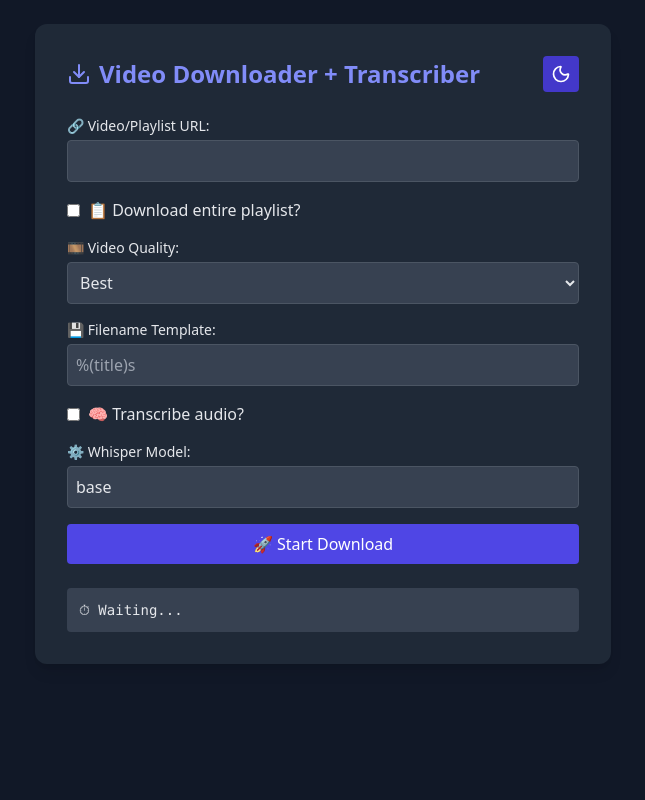
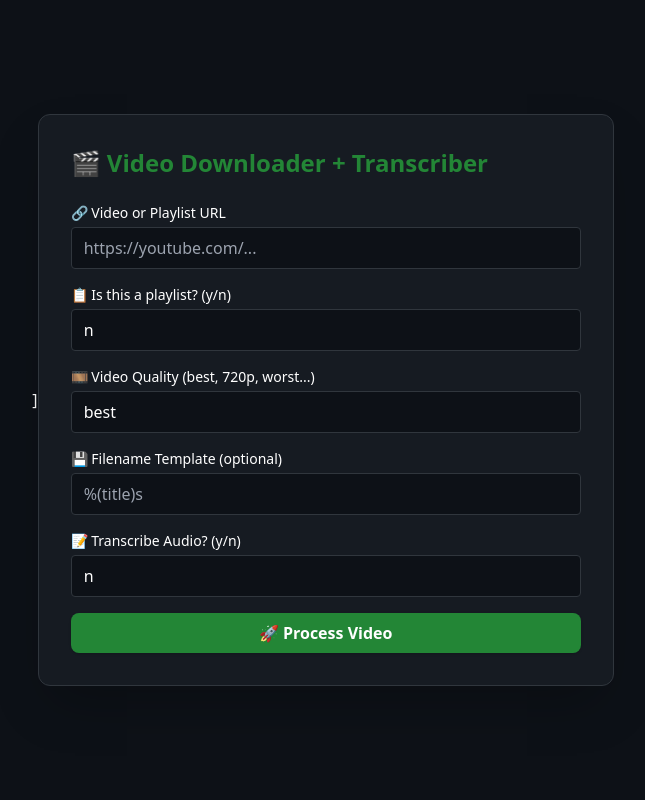
Before and after one commit to OppsEnPassant/SmartRip, a FastAPI app: page / in a window 1280 px wide. Shown: the whole page, without its empty margins (317-962 px from the left). Run offline with FastAPI, Linux system fonts and the light colour scheme; some libraries are stand-ins or nearby versions.

Commit message:
Update index.html

```diff
--- a/templates/index.html
+++ b/templates/index.html
@@ -1,118 +1,62 @@
-<!DOCTYPE html>
-<html lang="en" class="dark">
+]<!DOCTYPE html>
+<html lang="en">
 <head>
   <meta charset="UTF-8" />
-    <title>🎬 Video Downloader + Transcriber</title>
+  <title>Video Downloader + Transcriber</title>
+  <meta name="viewport" content="width=device-width, initial-scale=1.0" />
   <script src="https://cdn.tailwindcss.com"></script>
-    <script src="https://unpkg.com/lucide@latest"></script>
   <script>
     tailwind.config = {
-            darkMode: 'class',
-        };
-        // Toggle dark mode
-        function toggleDarkMode() {
-            document.documentElement.classList.toggle('dark');
-        }
-
-        async function submitForm(event) {
-            event.preventDefault();
-            const formData = new FormData(event.target);
-            const result = document.getElementById("result");
-            const videoPlayer = document.getElementById("videoPlayer");
-            const transcriptBox = document.getElementById("transcript");
-
-            result.innerText = "⏳ Downloading and processing...";
-            videoPlayer.classList.add("hidden");
-            transcriptBox.classList.add("hidden");
-            videoPlayer.src = "";
-            transcriptBox.innerText = "";
-
-            try {
-                const res = await fetch("http://localhost:8000/process", {
-                    method: "POST",
-                    body: formData
-                });
-                const data = await res.json();
-
-                result.innerText = "✅ Download complete!";
-
-                if (data.video) {
-                    videoPlayer.src = data.video;
-                    videoPlayer.classList.remove("hidden");
-                }
-                if (data.transcript) {
-                    transcriptBox.innerText = "📝 Transcript:\n" + data.transcript;
-                    transcriptBox.classList.remove("hidden");
-                }
-
-                document.getElementById("downloadLinks").innerHTML = `
-              <a href="${data.video}" download class="text-indigo-500 underline block mt-2">⬇️ Download Video</a>
-              ${data.transcript ? `<a href="${data.transcript}" download class="text-indigo-500 underline mt-1">📝 Download Transcript</a>` : ""}
-            `;
-            } catch (error) {
-                result.innerText = "❌ Error: " + error;
+      darkMode: 'media',
+      theme: {
+        extend: {
+          colors: {
+            githubGray: '#0d1117',
+            githubLight: '#161b22',
+            githubBorder: '#30363d',
+            githubAccent: '#238636'
           }
         }
+      }
+    };
   </script>
 </head>
-<body class="bg-gray-100 dark:bg-gray-900 text-gray-800 dark:text-gray-200 font-sans p-6 transition-colors duration-500">
-    <div class="max-w-xl mx-auto bg-white dark:bg-gray-800 shadow-lg rounded-xl p-8 space-y-6 transition-all duration-500">
-        <div class="flex justify-between items-center">
-            <h1 class="text-2xl font-bold text-indigo-600 dark:text-indigo-400 flex items-center gap-2">
-                <i data-lucide="download" class="w-6 h-6"></i>
-                Video Downloader + Transcriber
+<body class="bg-githubGray text-white min-h-screen flex items-center justify-center p-4">
+  <div class="bg-githubLight border border-githubBorder rounded-xl shadow-2xl p-8 w-full max-w-xl space-y-6">
+    <h1 class="text-2xl font-bold text-githubAccent flex items-center gap-2">
+      🎬 Video Downloader + Transcriber
     </h1>
-            <button onclick="toggleDarkMode()" class="p-2 rounded bg-indigo-200 dark:bg-indigo-700 text-indigo-800 dark:text-white">
-                <i data-lucide="moon" class="w-5 h-5"></i>
-            </button>
+
+    <form action="/process" method="post" class="space-y-4">
+      <div>
+        <label class="block text-sm font-medium mb-1">🔗 Video or Playlist URL</label>
+        <input type="text" name="url" required placeholder="https://youtube.com/..." class="w-full px-3 py-2 rounded bg-githubGray border border-githubBorder focus:outline-none focus:ring-2 focus:ring-githubAccent" />
       </div>
 
-        <form onsubmit="submitForm(event)" class="space-y-4">
       <div>
-                <label class="block text-sm font-medium">🔗 Video/Playlist URL:</label>
-                <input name="url" required class="w-full p-2 border rounded mt-1 bg-gray-50 dark:bg-gray-700 dark:border-gray-600" />
+        <label class="block text-sm font-medium mb-1">📋 Is this a playlist? (y/n)</label>
+        <input type="text" name="is_playlist" value="n" class="w-full px-3 py-2 rounded bg-githubGray border border-githubBorder" />
       </div>
-            <div class="flex items-center space-x-2">
-                <input name="is_playlist" type="checkbox" class="accent-indigo-600" />
-                <label>📋 Download entire playlist?</label>
+
+      <div>
+        <label class="block text-sm font-medium mb-1">🎞️ Video Quality (best, 720p, worst...)</label>
+        <input type="text" name="quality" value="best" class="w-full px-3 py-2 rounded bg-githubGray border border-githubBorder" />
       </div>
+
       <div>
-                <label class="block text-sm font-medium">🎞️ Video Quality:</label>
-                <select name="quality" class="w-full p-2 border rounded mt-1 bg-gray-50 dark:bg-gray-700 dark:border-gray-600">
-                    <option value="best">Best</option>
-                    <option value="worst">Worst</option>
-                    <option value="audio">Audio only</option>
-                    <option value="video">Video only</option>
-                </select>
+        <label class="block text-sm font-medium mb-1">💾 Filename Template (optional)</label>
+        <input type="text" name="filename_template" placeholder="%(title)s" class="w-full px-3 py-2 rounded bg-githubGray border border-githubBorder" />
       </div>
+
       <div>
-                <label class="block text-sm font-medium">💾 Filename Template:</label>
-                <input name="filename_template" placeholder="%(title)s" class="w-full p-2 border rounded mt-1 bg-gray-50 dark:bg-gray-700 dark:border-gray-600" />
+        <label class="block text-sm font-medium mb-1">📝 Transcribe Audio? (y/n)</label>
+        <input type="text" name="transcribe" value="n" class="w-full px-3 py-2 rounded bg-githubGray border border-githubBorder" />
       </div>
-            <div class="flex items-center space-x-2">
-                <input name="transcribe" type="checkbox" class="accent-indigo-600" />
-                <label>🧠 Transcribe audio?</label>
-            </div>
-            <div>
-                <label class="block text-sm font-medium">⚙️ Whisper Model:</label>
-                <input name="whisper_model" value="base" class="w-full p-2 border rounded mt-1 bg-gray-50 dark:bg-gray-700 dark:border-gray-600" />
-            </div>
-            <button type="submit" class="w-full bg-indigo-600 hover:bg-indigo-700 text-white py-2 px-4 rounded transition">
-                🚀 Start Download
+
+      <button type="submit" class="w-full bg-githubAccent hover:bg-green-600 transition-all duration-200 text-white py-2 px-4 rounded-lg font-semibold shadow">
+        🚀 Process Video
       </button>
     </form>
-
-        <div id="downloadLinks" class="text-sm mt-4"></div>
-
-        <pre id="result" class="bg-gray-100 dark:bg-gray-700 p-3 rounded text-sm whitespace-pre-wrap">⏱ Waiting...</pre>
-
-        <video id="videoPlayer" controls class="hidden w-full rounded mt-4 shadow"></video>
-
-        <pre id="transcript" class="bg-white dark:bg-gray-700 p-3 rounded text-sm whitespace-pre-wrap hidden"></pre>
   </div>
-
-    <script>
-        lucide.createIcons();
-    </script>
 </body>
 </html>
```
Lines whose indentation alone changed are shown as unchanged.
